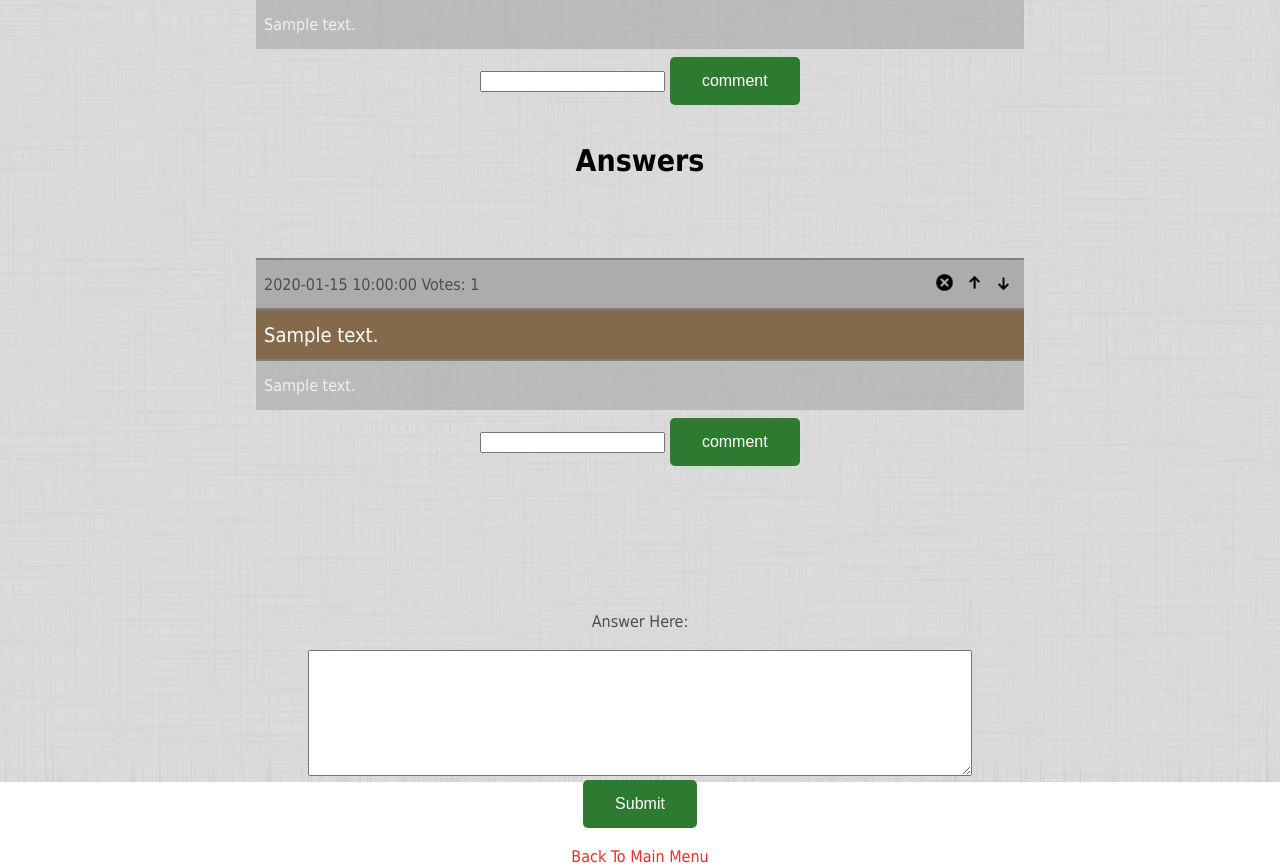
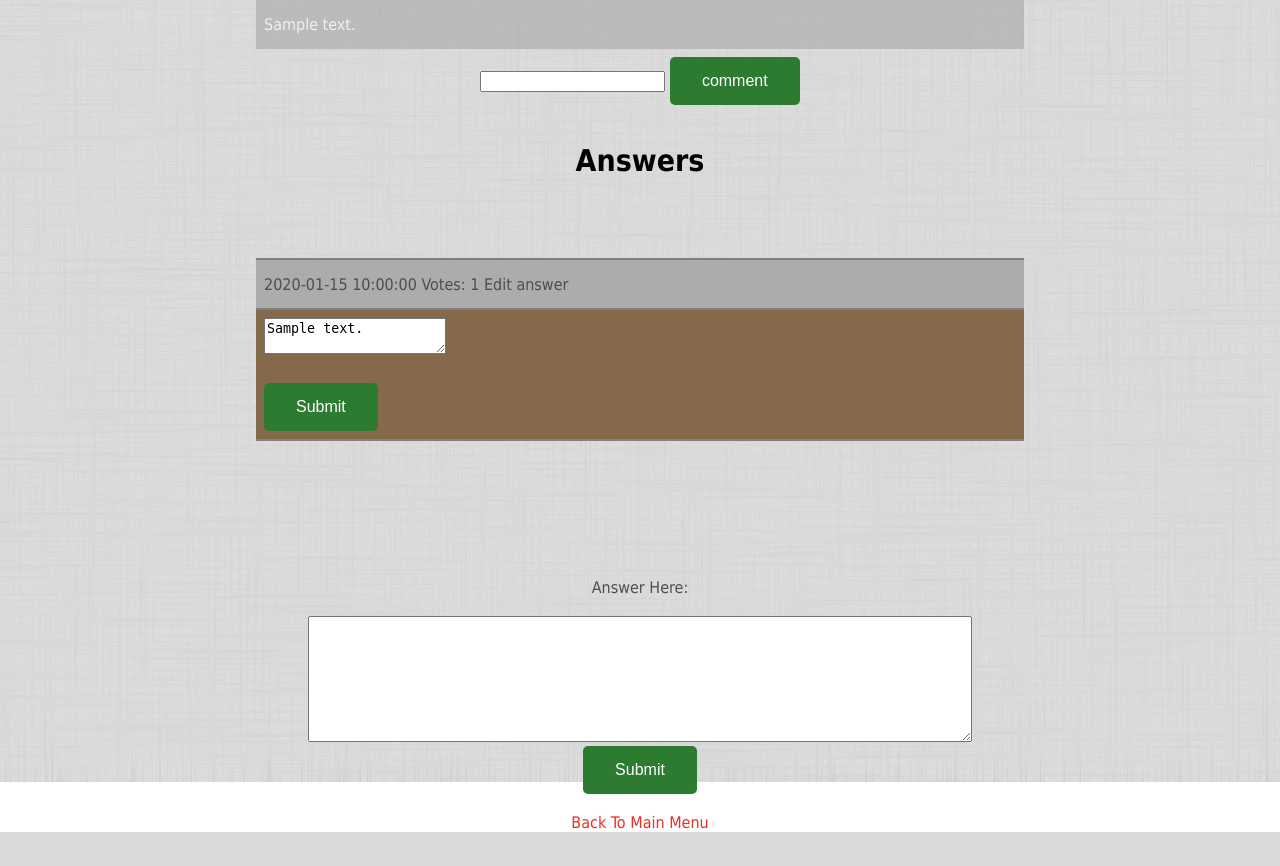
Before and after one commit to CodecoolBP20172/AskMate_git_n_run, a Flask app: page /answer/1/edit in a window 1280 px wide; the page is wider, and only the part inside the window is pictured. Shown: the part 298-1164 px from the top of that part. After the commit the page ends 1130 px from the top of that part, so only its background shows below. Run offline with Flask 2, Linux system fonts and the light colour scheme; a database or web service that is not in the repository returns one stand-in record (values such as "Sample title"); some libraries are stand-ins or nearby versions.

Commit message:
Aniko's question.html merge to our's for edit answer

```diff
--- a/templates/question.html
+++ b/templates/question.html
@@ -56,17 +56,51 @@
       <tr>
         <td>
           <form action="/give_comment/question_id/{{  question[0]['id']  }}" method="post">
-            <input name ="comment"</input>
+            <input name ="comment"></input>
             <button type="submit" id="submitid">comment</button>
           </form>
         </td>
       </tr>
     </table>
+    <!-- ANSWER ................................................................................................................... HERE -->
     <table align="center">
       <tr>
         <h3 class="title">Answers</h3>
       </tr>
       {%for line in answers%}
+      {%if line["id"] == id_to_edit %}
+
+               <form action="/answer/{{ id_to_edit  }}/edit/save" method="post">
+              <tr>
+                              <td style="padding: 0px">
+                              <table style="width: 100%">
+                              <tr>
+                              <td class="answer_date">
+                                  {{line["submission_time"]}} Votes: {{line["vote_number"]}}
+                                      Edit answer</td>
+                              </tr>
+                              </table>
+                              </td>
+                      </tr>
+                      <td class="answer">
+                      <textarea name="answer_edit_text">{{ line["message"] }}</textarea>
+                              <br><br>
+                      <button type="submit" id="submit_edit_answer" method="POST">Submit</button>
+
+                      </td>
+                      <tr>
+                              <td>
+
+                              </td>
+                      </tr>
+                      <tr>
+                              <td>
+                                      <br>
+                              </td>
+                      </tr>
+                      </form>
+
+              {% else %}
       <tr>
         <td style="padding: 0px">
           <table style="width: 100%">
@@ -76,6 +110,7 @@
               </td>
               <td class="answer_buttons">
                 <a href="/answer/{{ line['id'] }}/delete"><img src="/static/images/delete.png" width="25px"></a>
+                <a href="/answer/{{ line['id'] }}/edit"><img src="/static/images/edit.png" width="25px"></a>
                 <a href="/answer/{{ line['id'] }}/vote-up"><img src="/static/images/upvote.png" width="25px"></a>
                 <a href="/answer/{{ line['id'] }}/vote-down"><img src="/static/images/downvote.png" width="25px"></a>
               </td>
@@ -99,7 +134,7 @@
       <tr>
         <td>
           <form action="/give_comment/answer_id/{{  line['id']  }}" method="post">
-            <input name ="comment"</input>
+            <input name ="comment"></input>
             <button type="submit" id="submitid">comment</button>
           </form>
         </td>
@@ -113,6 +148,7 @@
           <br>
         </td>
       </tr>
+      {%endif%}
       {%endfor%}
     </table>
     <br>
```
